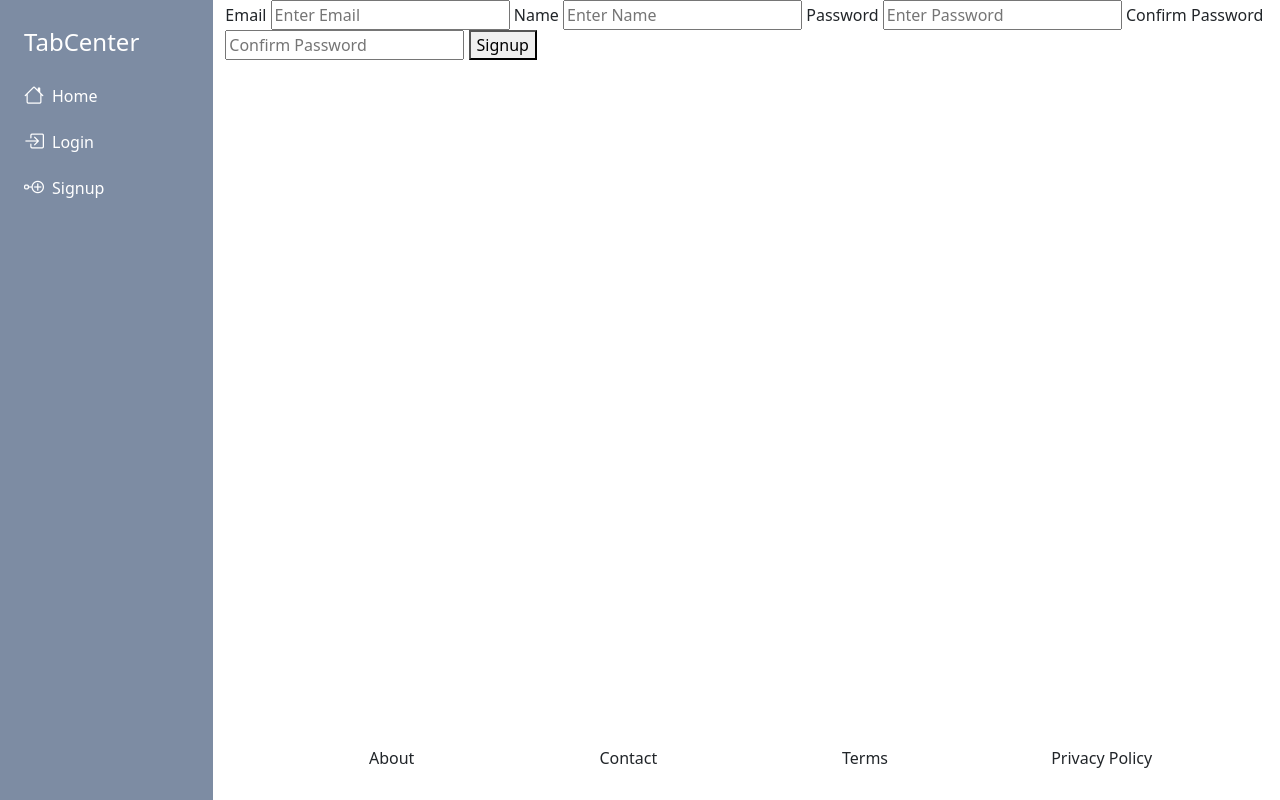
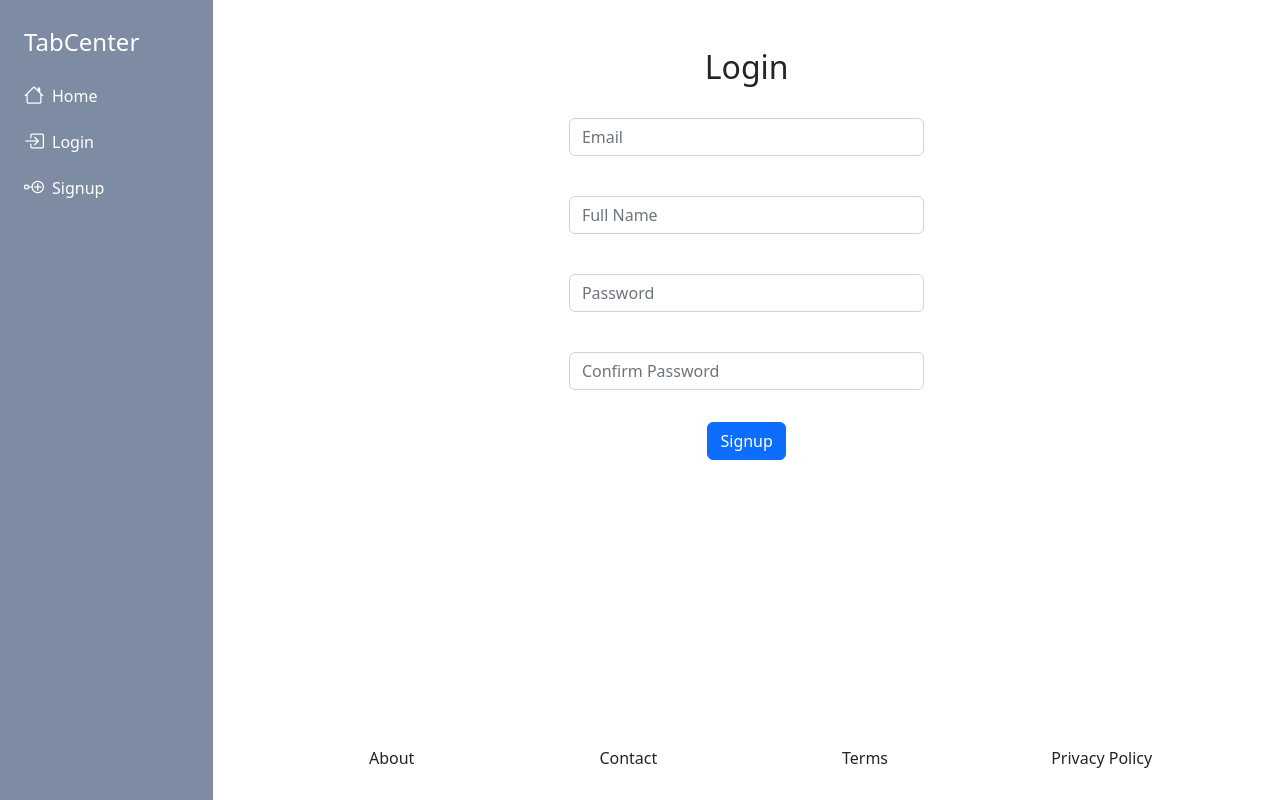
Before and after one commit to AkiraY1/TabCenter, a Django app: page /signup/ in a window 1280 px wide. Run offline with Django 3.2, Linux system fonts and the light colour scheme; some libraries are stand-ins or nearby versions.

Commit message:
signup nice-ified + errors

```diff
--- a/TabCenter/settings.py
+++ b/TabCenter/settings.py
@@ -105,6 +105,9 @@ AUTH_PASSWORD_VALIDATORS = [
     },
     {
         'NAME': 'django.contrib.auth.password_validation.MinimumLengthValidator',
+        'OPTIONS': {
+            'min_length': 12,
+        }
     },
     {
         'NAME': 'django.contrib.auth.password_validation.CommonPasswordValidator',
--- a/TabCenterApp/templates/TabCenterApp/base.html
+++ b/TabCenterApp/templates/TabCenterApp/base.html
@@ -77,7 +77,7 @@
                             <li>
                                 <hr class="dropdown-divider">
                             </li>
-                            <li><a class="dropdown-item" href="{% url 'view_logout' %}">Logout</a></li>
+                            <li><a class="dropdown-item" href="{% url 'logout' %}">Logout</a></li>
                         </ul>
                     </div>
                     {% endif %}
--- a/TabCenterApp/templates/TabCenterApp/signup.html
+++ b/TabCenterApp/templates/TabCenterApp/signup.html
@@ -2,17 +2,41 @@
 
 {% block content %}
 
-<form method="POST">
-    {% csrf_token %}
-    <label for="email">Email</label>
-    <input type="email" name="email" id="email" placeholder="Enter Email">
-    <label for="name">Name</label>
-    <input type="name" name="name" id="name" placeholder="Enter Name">
-    <label for="password1">Password</label>
-    <input type="password" name="password1" id="password1" placeholder="Enter Password">
-    <label for="password2">Confirm Password</label>
-    <input type="password" name="password2" id="password2" placeholder="Confirm Password">
-    <button type="submit">Signup</button>
-</form>
+<div class="container py-5">
+    <div class="row">
+        <div class="col">
+
+        </div>
+        <div class="col">
+            <h2 class="d-flex justify-content-center">Login</h2>
+            <form method="POST">
+                {% csrf_token %}
+                <div class="form-group row py-3">
+                    <input type="email" class="form-control mt-2" name="email" id="email" placeholder="Email">
+                </div>
+                <div class="form-group row py-3">
+                    <input type="text" class="form-control mt-2" name="name" id="name" placeholder="Full Name">
+                </div>
+                <div class="form-group row py-3">
+                    <input type="password" class="form-control mt-2" name="password1" id="password1" placeholder="Password">
+                </div>
+                <div class="form-group row py-3">
+                    <input type="password" class="form-control mt-2" name="password2" id="password2" placeholder="Confirm Password">
+                </div>
+                <div class="form-group py-3 d-flex justify-content-center">
+                    <button type="submit" class="btn btn-primary btn-block">Signup</button>
+                </div>
+            </form>
+            {% if error %}
+            <div class="alert alert-danger" role="alert">
+                {{ error }}
+            </div>
+            {% endif %}
+        </div>
+        <div class="col">
+
+        </div>
+    </div>
+</div>
 
 {% endblock %}
--- a/TabCenterApp/views.py
+++ b/TabCenterApp/views.py
@@ -14,6 +14,9 @@ from django.core.mail import send_mail
 import uuid
 from django.core.paginator import Paginator
 from datetime import date
+from django.core.exceptions import ValidationError
+from django.core.validators import validate_email
+from django.contrib.auth.password_validation import validate_password
 
 def home(request):
     if request.method == "POST":
@@ -64,8 +67,10 @@ def view_login(request):
             login(request, user)
             return redirect('/')
         else:
-            return render(request, 'TabCenterApp/login.html')
-    return render(request, 'TabCenterApp/login.html')
+            context = {"error":True}
+            return render(request, 'TabCenterApp/login.html', context)
+    context = {"error":False}
+    return render(request, 'TabCenterApp/login.html', context)
 
 def view_logout(request):
     logout(request)
@@ -78,16 +83,37 @@ def signup(request):
         password1 = request.POST['password1']
         password2 = request.POST['password2']
 
-        if password1 == password2:
-            try:
-                user = TabCenterUser.objects.get(email=email)
-                return render(request, 'TabCenterApp/signup.html')
-            except TabCenterUser.DoesNotExist:
-                user = TabCenterUser.objects.create_user(email, name, password2)
-                return redirect('/logout')
-        else:
-            return render(request, 'TabCenterApp/signup.html')
-    return render(request, 'TabCenterApp/signup.html')
+        if (email == "") or (name == "") or (password1 == "") or (password1 == ""):
+            context = {"error":"Please fill all fields."}
+            return render(request, 'TabCenterApp/signup.html', context)
+
+        try:
+            validate_email(email)
+        except ValidationError:
+            context = {"error":"Please enter a valid email."}
+            return render(request, 'TabCenterApp/signup.html', context)
+
+        if password1 != password2:
+            context = {"error":"Passwords do not match."}
+            return render(request, 'TabCenterApp/signup.html', context)
+
+        try:
+            validate_password(password2)
+        except ValidationError:
+            context = {"error":"Please choose a stronger password. Minimum length of 12 characters, cannot be entirely numeric, and no common passwords."}
+            return render(request, 'TabCenterApp/signup.html', context)
+
+        try:
+            user = TabCenterUser.objects.get(email=email)
+            context = {"error":"Account already exists for this email."}
+            return render(request, 'TabCenterApp/signup.html', context)
+        except TabCenterUser.DoesNotExist:
+            user = TabCenterUser.objects.create_user(email, name, password2)
+            login(request, user)
+            return redirect('/')
+
+    context = {"error":False}
+    return render(request, 'TabCenterApp/signup.html', context)
 
 @login_required(login_url="/login")
 def account(request):
```
Also changed, not shown: TabCenterApp/templates/TabCenterApp/login.html (+6 -1 lines).
